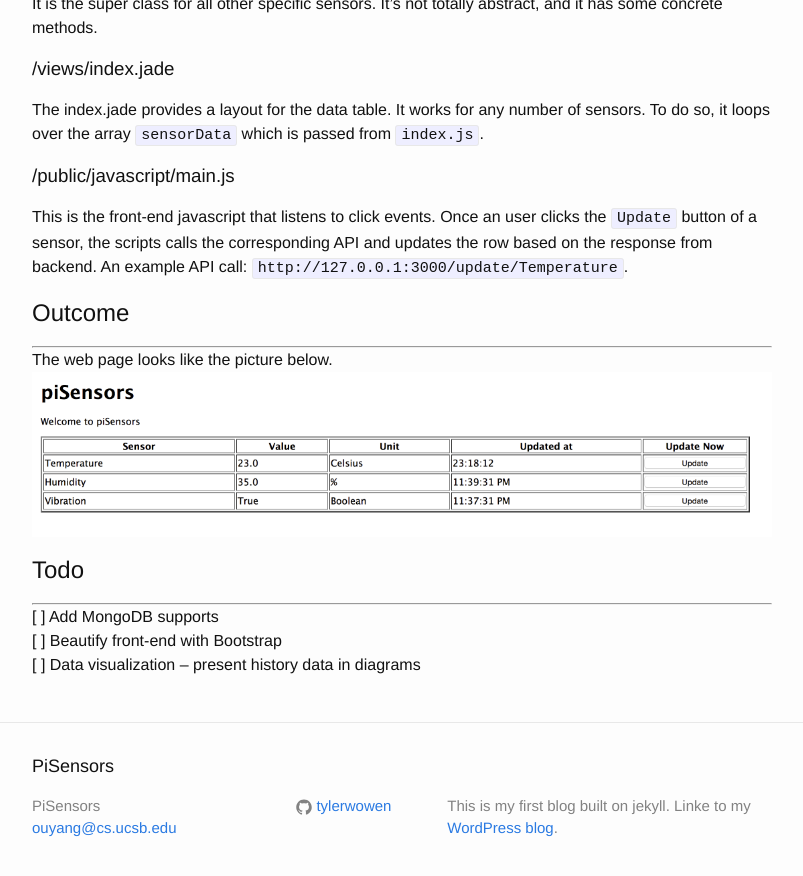
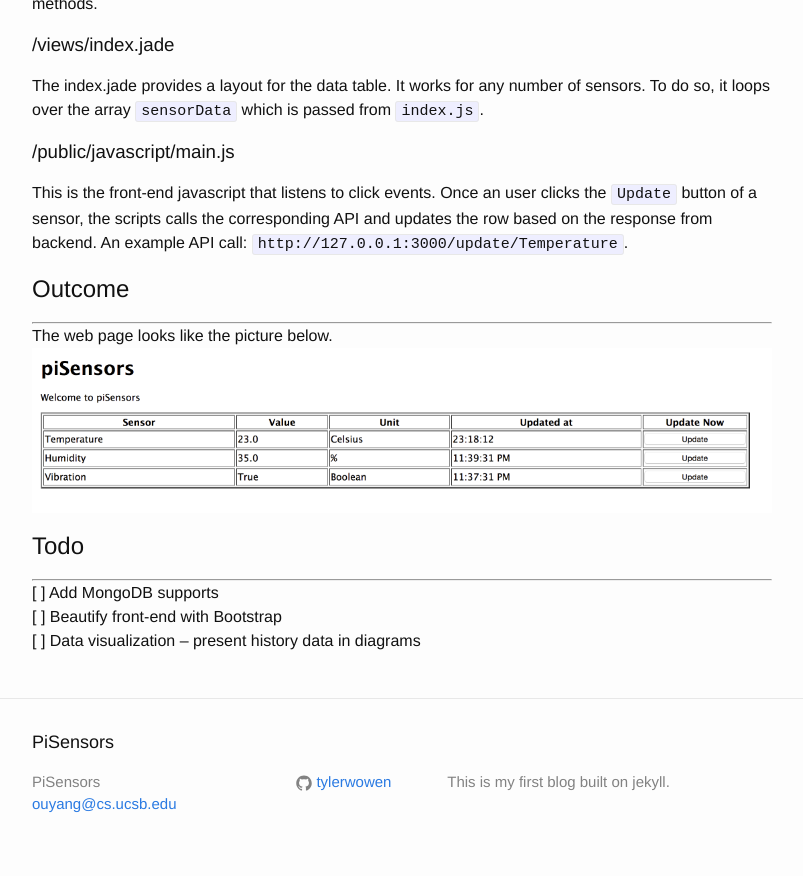
Before and after one commit to tylerwowen/pisensors, a Jekyll site: the page built from index.md, in a window 1280 px wide and 900 px high, scrolled down 3556 px. Shown: the top 876 px of the window, without its empty margins (238-1041 px from the left). Built offline with Jekyll 4.4.1, drawn with Linux system fonts in a browser that asks for light colours; Markdown is read by kramdown in place of the engine named in the settings.

Commit message:
updated description

```diff
--- a/_config.yml
+++ b/_config.yml
@@ -5,7 +5,7 @@ exclude: ["README.md"]
 title: PiSensors
 tag_text: PiSensors
 email: ouyang@cs.ucsb.edu
-description: This is my first blog built on jekyll. Linke to my <a href="http://tyler.gauchomeet.me">WordPress blog</a>.
+description: This is my first blog built on jekyll.
 baseurl: "/pisensors" # the subpath of your site, e.g. /blog/
 url: "http://tylerwowen.github.io" # the base hostname & protocol for your site
 github_username:  tylerwowen
```
